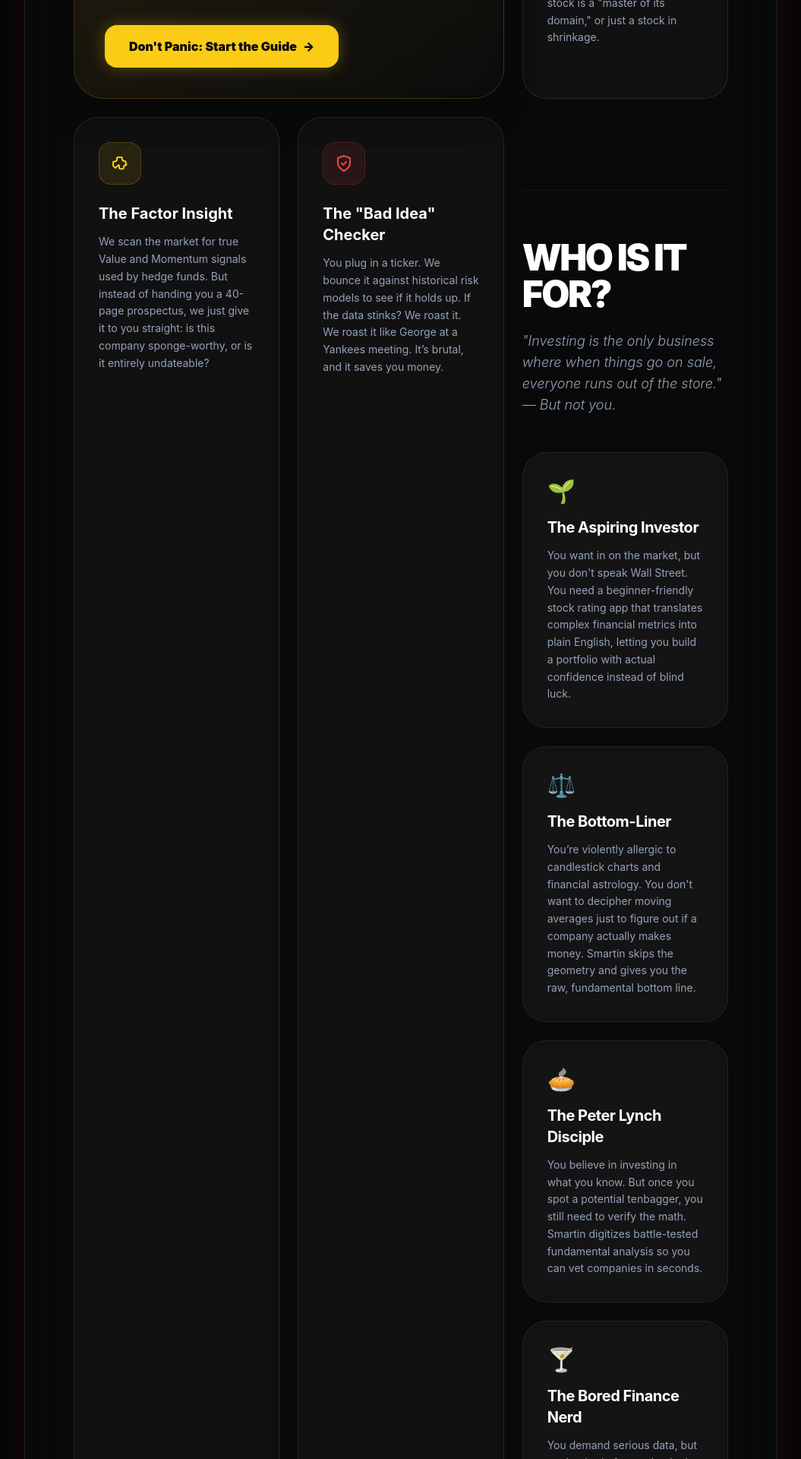
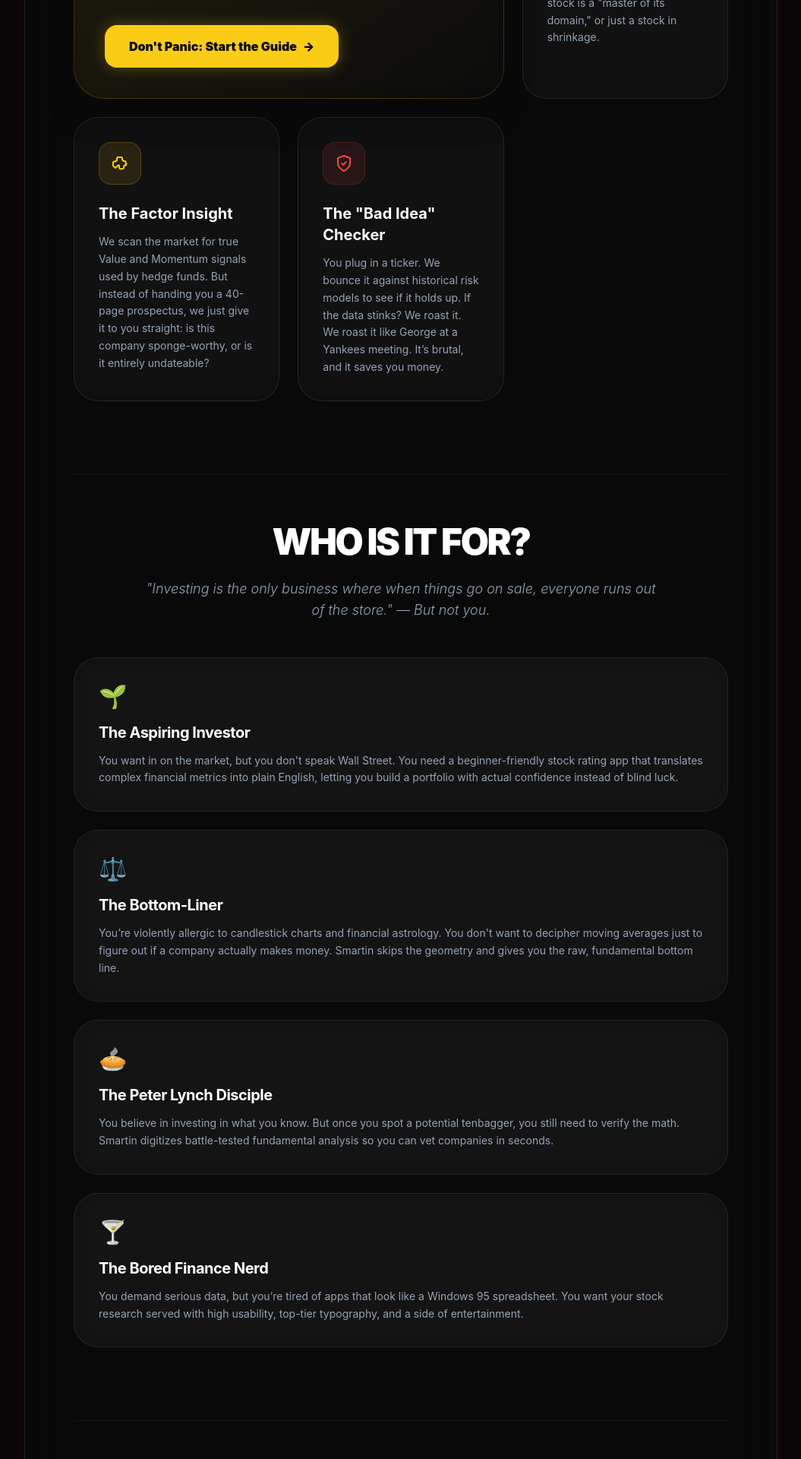
Before and after one commit to sivi29y/smartin-privacy, a Jekyll site: the page built from index.html, in a window 1280 px wide. Shown: the part 1600-3520 px from the top of the page at 76% size, without its empty margins (112-1167 px from the left). Built offline with Jekyll 4.4.1, drawn with Linux system fonts in a browser that asks for light colours; nearby versions of some CDN libraries.

Commit message:
Fix desktop layout glitch: Close bento grid div and center sections

```diff
--- a/index.html
+++ b/index.html
@@ -379,8 +379,10 @@
                         You plug in a ticker. We bounce it against historical risk models to see if it holds up. If the data stinks? We roast it. We roast it like George at a Yankees meeting. It’s brutal, and it saves you money.
                     </p>
                 </div>
+            </div>
+
             <!-- Section 1: Who is it for? (The Smartin Quartets) -->
-            <div id="who-is-it-for" class="mt-24 pt-16 border-t border-white/5">
+            <div id="who-is-it-for" class="mt-24 pt-16 border-t border-white/5 mx-auto max-w-4xl text-center">
                 <h2 class="text-3xl sm:text-5xl font-black text-white mb-6 uppercase tracking-tighter">Who is it for?</h2>
                 <p class="text-slate-400 mb-12 max-w-2xl mx-auto text-lg italic font-light">
                     "Investing is the only business where when things go on sale, everyone runs out of the store." — But not you.
```
